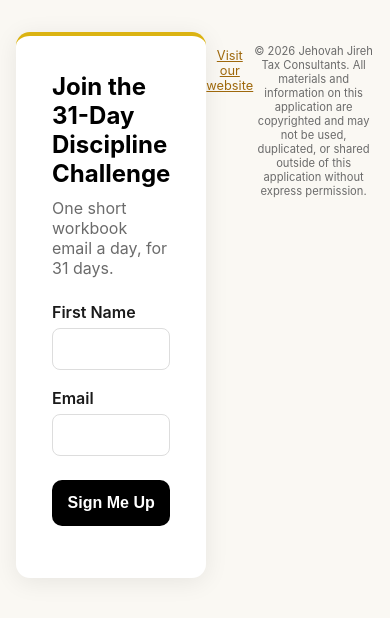
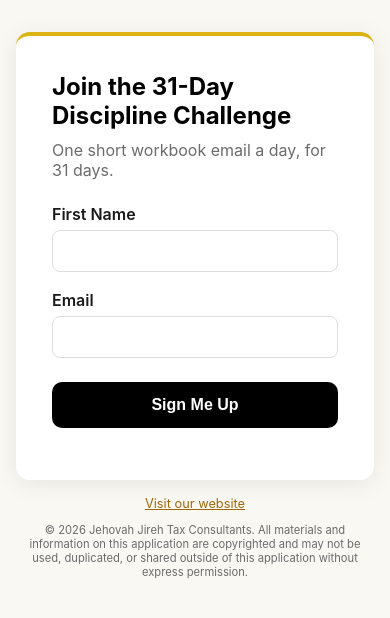
Before and after one commit to JJTC-web/JJTC-Guided-Onboarding, a Flask app: page /challenge-signup in a window 390 px wide. Shown: the top 618 px of the page. Run offline with Flask 3, Linux system fonts and the light colour scheme; some libraries are stand-ins or nearby versions.

Commit message:
Stack footer below the main card on every page
The website link and copyright sat beside the card, squeezing pages on
phones and floating off to the side on laptops.

Co-Authored-By: Claude Opus 5.5 <noreply@anthropic.com>
Claude-Session: https://claude.ai/code/session_0194EWuZA7okDiiraWAyr1NC

```diff
--- a/templates/base.html
+++ b/templates/base.html
@@ -21,7 +21,8 @@
     background: var(--bg);
     color: var(--text);
     display: flex;
-    justify-content: center;
+    flex-direction: column;
+    align-items: center;
     padding: 32px 16px;
   }
   .card {
```
